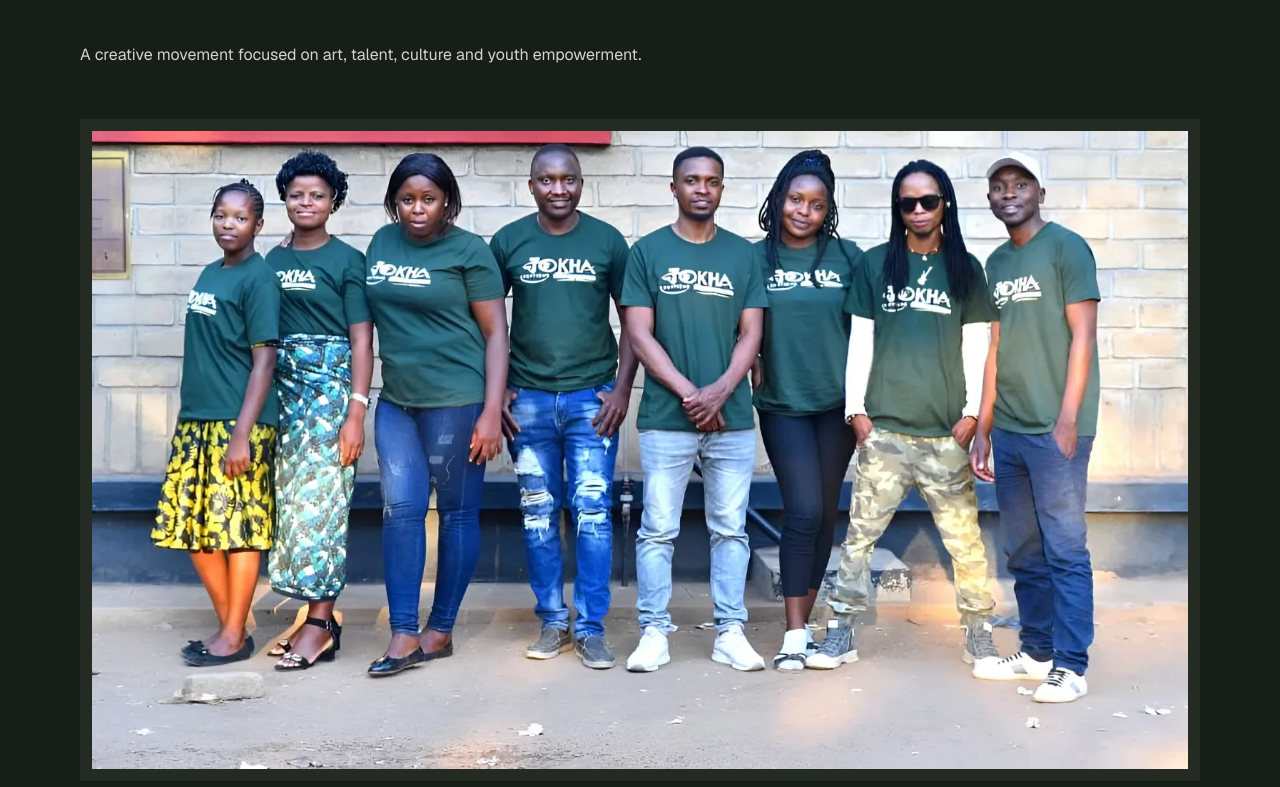
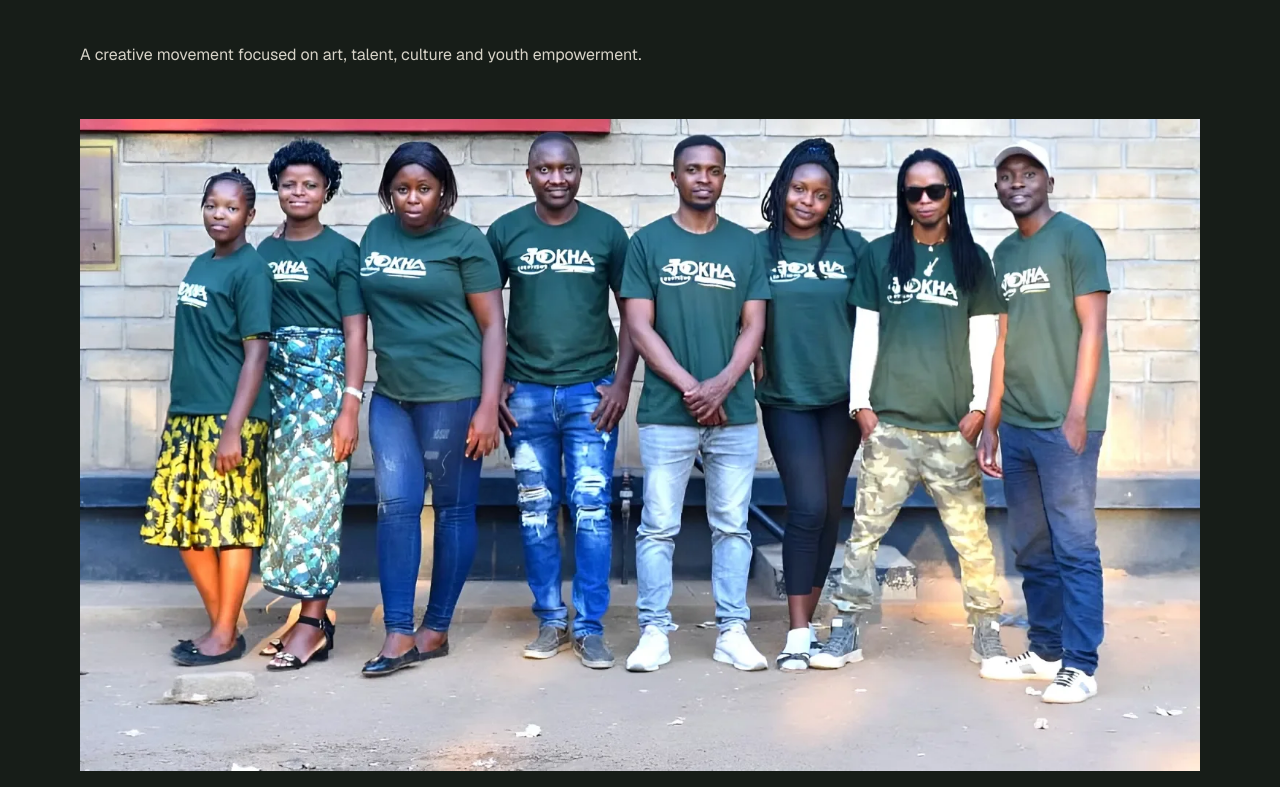
Before and after one commit to Jonathan97k/chikondi, a Next.js app: page /about in a window 1280 px wide. Shown: the part 413-1200 px from the top of the page. Built offline with nearby package versions, Linux system fonts and the light colour scheme.

Commit message:
Fix About page team photo to display full original image

```diff
--- a/app/about/page.tsx
+++ b/app/about/page.tsx
@@ -9,8 +9,8 @@ export default function AboutPage() {
           <p className="text-[10px] font-bold uppercase tracking-[.3em] text-[#c9a96c]">Art · Talent · Culture</p>
           <h1 className="mt-6 font-serif text-5xl leading-[.98] sm:text-7xl lg:text-8xl">Meet<br /><em className="text-[#c9a96c]">TOKHA CREATIONS.</em></h1>
           <p className="mt-8 max-w-2xl text-base leading-8 text-[#d7d3c8]">A creative movement focused on art, talent, culture and youth empowerment.</p>
-          <figure className="mt-12 bg-[#242b23] p-2 sm:p-3">
-            <Image src="/images/tokha-creative-team-wide.webp" alt="TOKHA CREATIONS creative team together" width={1800} height={1000} priority sizes="(min-width: 1024px) 80vw, 100vw" className="block !h-auto w-full max-h-none object-contain" />
+          <figure className="mt-12 w-full bg-[#242b23] p-0">
+            <Image src="/images/tokha-creative-team-wide.webp" alt="TOKHA CREATIONS creative team together" width={1536} height={864} priority sizes="100vw" style={{ width: "100%", height: "auto", objectFit: "contain", display: "block" }} className="!h-auto w-full max-w-none object-contain" />
           </figure>
         </div>
       </section>
```
